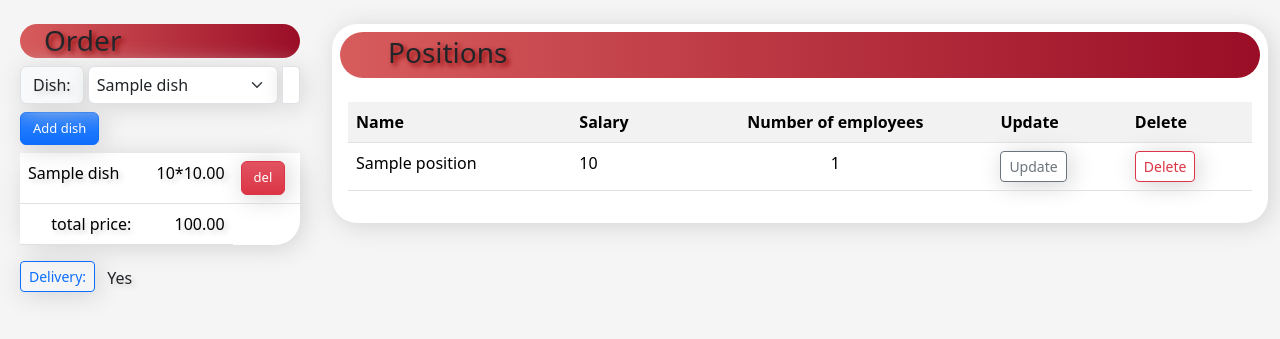
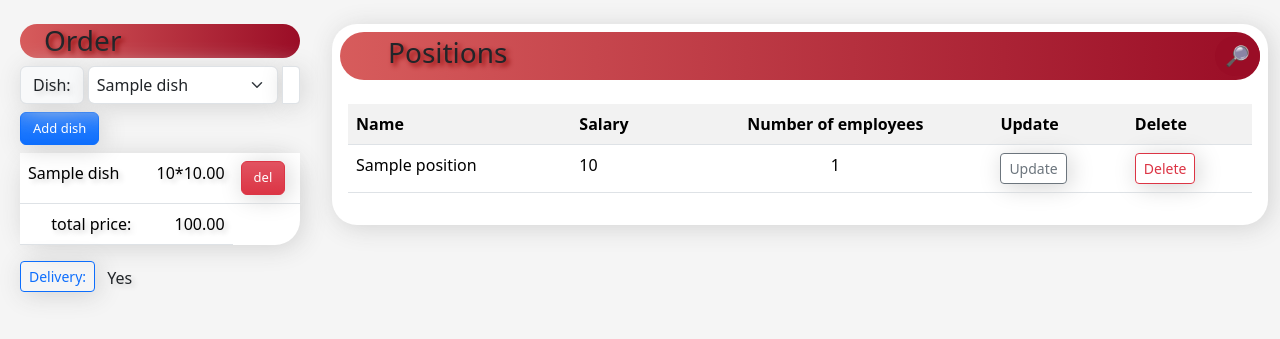
Before and after one commit to Terrrya/Cafe, a Django app: template templates/cafe/position_list.html in a window 1280 px wide. Shown: the top 339 px of the page. Run offline with Django 4.2, Linux system fonts and the light colour scheme; a user stored in the database is signed in; tables that the repository leaves empty hold one stand-in row (values such as "Sample post"); the template is opened without the code that fills it: values that come from a table or form of the project are taken from there, most other values are stand-ins (such as "Sample title", 1, 10 or a date in 2020).

Commit message:
Implement search in position list template

```diff
--- a/templates/cafe/position_list.html
+++ b/templates/cafe/position_list.html
@@ -1,8 +1,14 @@
 {% extends "base.html" %}
 {% block content %}
   <div class="card border-0 mt-4">
-    <div class="card-top pt-1 m-2">
-     <h3 class="px-5">Positions</h3>
+    <div class="card-top pt-1 m-2 d-flex flex-row justify-content-between">
+      <h3 class="ps-5">Positions</h3>
+      <h5 class="p-0 mb-1">
+        <form class="search" type="search">
+          {{ search_form }}
+          <input class="search icon" type="submit" value="&#128270;">
+        </form>
+      </h5>
     </div>
     <div class="card-body">
       <table class="table table-striped">
```
Also changed, not shown: cafe/views/position_views.py (+5 -2 lines).
